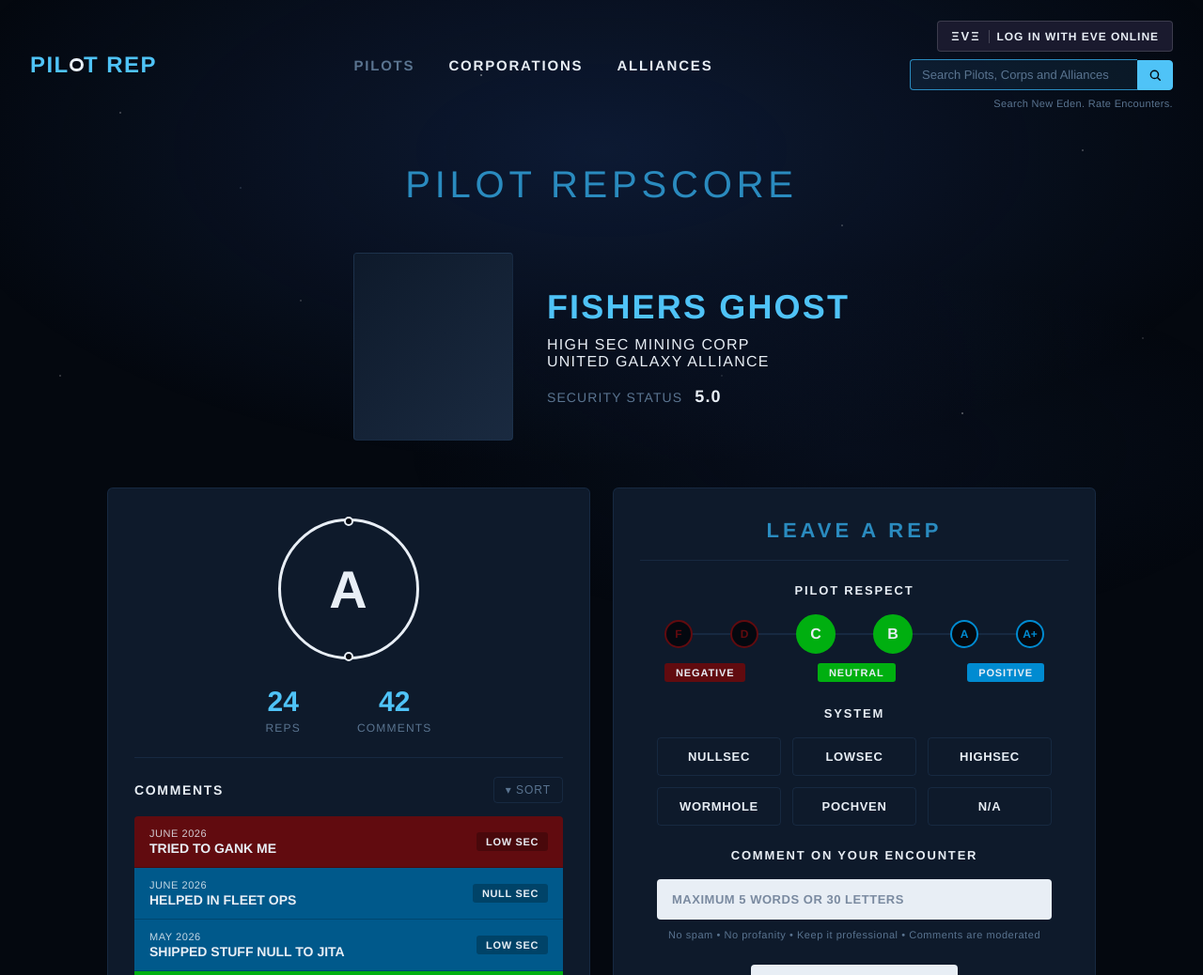
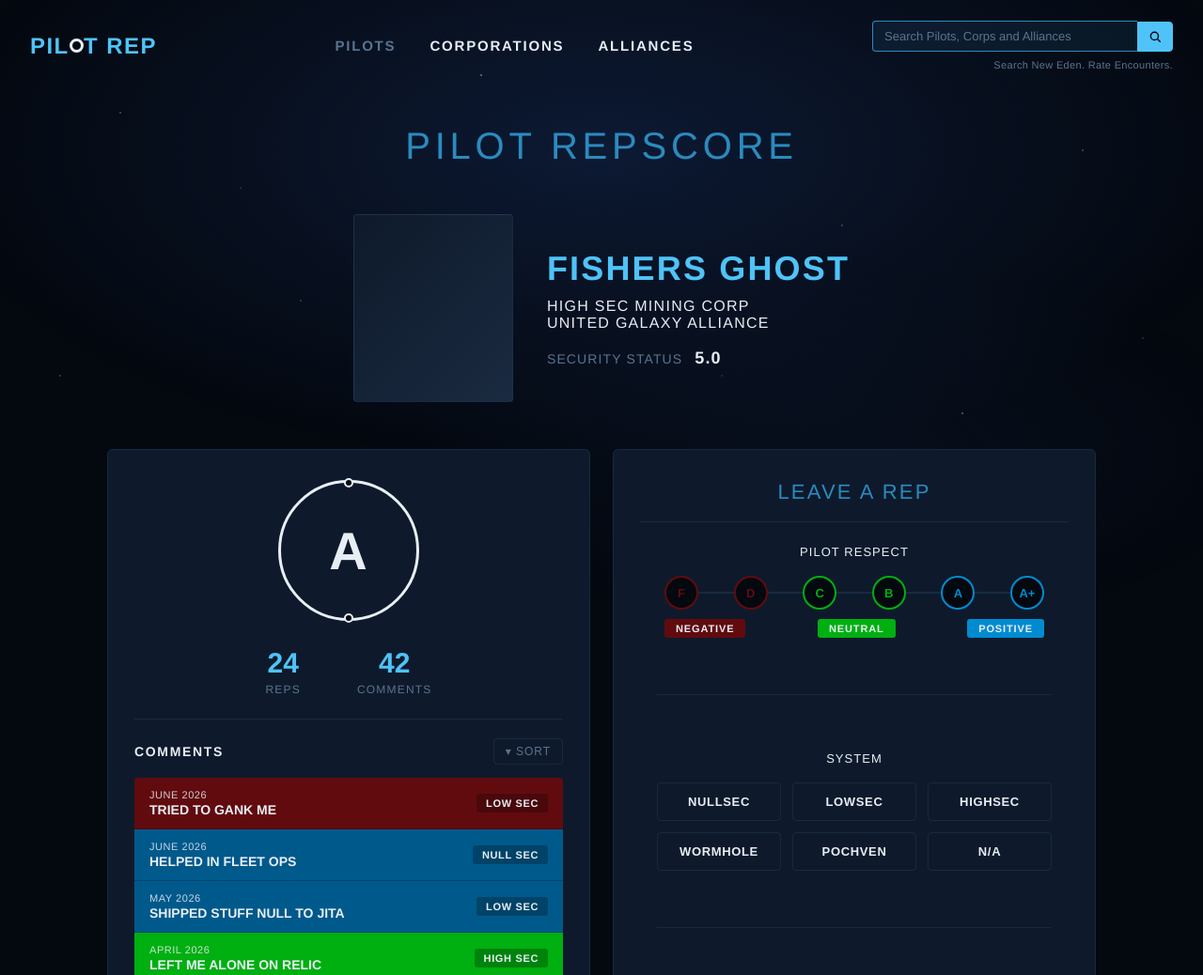
Before and after one commit to SolutionDesignsPR/pilotrep, a plain HTML site: page pilot.html in a window 1280 px wide. Shown: the top 1038 px of the page at 94% size. Drawn offline with Linux system fonts and the light colour scheme.

Commit message:
Add files via upload

```diff
--- a/pilot.html
+++ b/pilot.html
@@ -159,7 +159,7 @@
     .nav-search {
       display: flex;
       align-items: center;
-      width: 280px;
+      width: 320px;
     }
     .nav-search input {
       flex: 1;
@@ -401,19 +401,25 @@
     .panel-title {
       text-align: center;
       font-size: 22px;
-      font-weight: 600;
-      letter-spacing: 0.18em;
+      font-weight: 400;
+      letter-spacing: 0.1em;
       color: var(--cyan-dim);
       text-transform: uppercase;
       margin-bottom: 18px;
     }
     .panel-divider { border-bottom: 1px solid var(--border); margin-bottom: 24px; }
 
+    .section-divider {
+      border-bottom: 1px solid var(--border);
+      max-width: 420px;
+      margin: 60px auto;
+    }
+
     .subsection-label {
       text-align: center;
       font-size: 13px;
-      font-weight: 600;
-      letter-spacing: 0.14em;
+      font-weight: 400;
+      letter-spacing: 0.08em;
       color: var(--white);
       text-transform: uppercase;
       margin-bottom: 18px;
@@ -441,13 +447,13 @@
     .grade-dot {
       position: relative;
       z-index: 1;
-      width: 30px;
-      height: 30px;
+      width: 36px;
+      height: 36px;
       border-radius: 50%;
-      border: 2px solid var(--muted);
+      border: 2.5px solid var(--muted);
       background: var(--bg);
       color: var(--muted);
-      font-size: 12px;
+      font-size: 13px;
       font-weight: 700;
       display: flex;
       align-items: center;
@@ -455,18 +461,20 @@
       cursor: pointer;
       transition: all 0.15s;
     }
-    .grade-dot[data-tier="neg"]  { border-color: var(--grade-d); color: var(--grade-d); }
-    .grade-dot[data-tier="neutral"] { border-color: var(--grade-b); color: var(--grade-b); }
-    .grade-dot[data-tier="pos"]  { border-color: var(--grade-a); color: var(--grade-a); }
-    .grade-dot.selected[data-tier="neg"]  { background: var(--grade-d); color: var(--white); }
-    .grade-dot.selected[data-tier="neutral"] { background: var(--grade-b); color: var(--white); width: 42px; height: 42px; font-size: 16px; }
-    .grade-dot.selected[data-tier="pos"]  { background: var(--grade-a); color: var(--white); }
+    .grade-dot[data-tier="neg"]      { border-color: var(--grade-d); color: var(--grade-d); }
+    .grade-dot[data-tier="neutral"]  { border-color: var(--grade-b); color: var(--grade-b); }
+    .grade-dot[data-tier="pos"]      { border-color: var(--grade-a); color: var(--grade-a); }
+
+    .grade-dot.selected[data-tier="neg"]     { background: var(--grade-d); color: var(--white); }
+    .grade-dot.selected[data-tier="neutral"] { background: var(--grade-b); color: var(--white); }
+    .grade-dot.selected[data-tier="pos"]     { background: var(--grade-a); color: var(--white); }
+    .grade-dot.selected { width: 46px; height: 46px; font-size: 16px; }
 
     .slider-labels {
       display: flex;
       justify-content: space-between;
       max-width: 420px;
-      margin: 0 auto 26px;
+      margin: 0 auto;
       padding: 0 8px;
     }
     .tier-tag {
@@ -488,7 +496,7 @@
       grid-template-columns: 1fr 1fr 1fr;
       gap: 12px;
       max-width: 420px;
-      margin: 0 auto 24px;
+      margin: 0 auto;
     }
     .system-btn {
       background: transparent;
@@ -546,6 +554,20 @@
       transition: background 0.15s;
     }
     .submit-btn:hover { background: var(--cyan); }
+
+    .login-prompt {
+      display: none;
+      margin-top: 20px;
+      text-align: center;
+    }
+    .login-prompt.show { display: block; }
+    .login-prompt-text {
+      font-size: 12px;
+      color: var(--muted);
+      letter-spacing: 0.04em;
+      margin-bottom: 12px;
+    }
+    .login-prompt .eve-login-sm { margin: 0 auto; }
 
     /* ── LEGAL + FOOTER (shared) ── */
     .legal-note {
@@ -619,11 +641,6 @@
     </nav>
 
     <div class="nav-right">
-      <a href="#" class="eve-login-sm">
-        <span class="eve-logo-sm">ΞVΞ</span>
-        <span class="eve-divider-sm"></span>
-        LOG IN with EVE Online
-      </a>
       <div class="nav-search">
         <input type="text" placeholder="Search Pilots, Corps and Alliances" />
         <button aria-label="Search">
@@ -730,8 +747,8 @@
       <div class="grade-slider" id="gradeSlider">
         <div class="grade-dot" data-grade="F" data-tier="neg">F</div>
         <div class="grade-dot" data-grade="D" data-tier="neg">D</div>
-        <div class="grade-dot selected" data-grade="C" data-tier="neutral">C</div>
-        <div class="grade-dot selected" data-grade="B" data-tier="neutral">B</div>
+        <div class="grade-dot" data-grade="C" data-tier="neutral">C</div>
+        <div class="grade-dot" data-grade="B" data-tier="neutral">B</div>
         <div class="grade-dot" data-grade="A" data-tier="pos">A</div>
         <div class="grade-dot" data-grade="A+" data-tier="pos">A+</div>
       </div>
@@ -740,6 +757,8 @@
         <span class="tier-tag neutral">Neutral</span>
         <span class="tier-tag pos">Positive</span>
       </div>
+
+      <div class="section-divider"></div>
 
       <div class="subsection-label">System</div>
       <div class="system-grid">
@@ -751,6 +770,8 @@
         <button class="system-btn">N/A</button>
       </div>
 
+      <div class="section-divider"></div>
+
       <div class="subsection-label">Comment On Your Encounter</div>
       <div class="comment-field-wrap">
         <input type="text" class="comment-input" maxlength="30" placeholder="MAXIMUM 5 WORDS OR 30 LETTERS" />
@@ -759,6 +780,14 @@
 
       <div class="submit-wrap">
         <button class="submit-btn">Submit PilotRep</button>
+        <div class="login-prompt" id="loginPrompt">
+          <div class="login-prompt-text">You must be logged in to submit a PilotRep.</div>
+          <a href="#" class="eve-login-sm">
+            <span class="eve-logo-sm">ΞVΞ</span>
+            <span class="eve-divider-sm"></span>
+            LOG IN with EVE Online
+          </a>
+        </div>
       </div>
     </div>
 
@@ -811,6 +840,26 @@
       commentInput.value = words.slice(0, 5).join(' ');
     }
   });
+
+  // ── AUTH GATE (placeholder) ──
+  // TODO: replace isLoggedIn() with real Supabase/EVE SSO session check
+  // once auth is wired up. For now this just simulates a logged-out user
+  // so the gate behavior is visible during testing.
+  function isLoggedIn() {
+    return false;
+  }
+
+  const submitBtn = document.querySelector('.submit-btn');
+  const loginPrompt = document.getElementById('loginPrompt');
+  submitBtn.addEventListener('click', (e) => {
+    if (!isLoggedIn()) {
+      e.preventDefault();
+      loginPrompt.classList.add('show');
+      return;
+    }
+    loginPrompt.classList.remove('show');
+    // TODO: real submission logic (Supabase insert) goes here
+  });
 </script>
 </body>
 </html>
```
